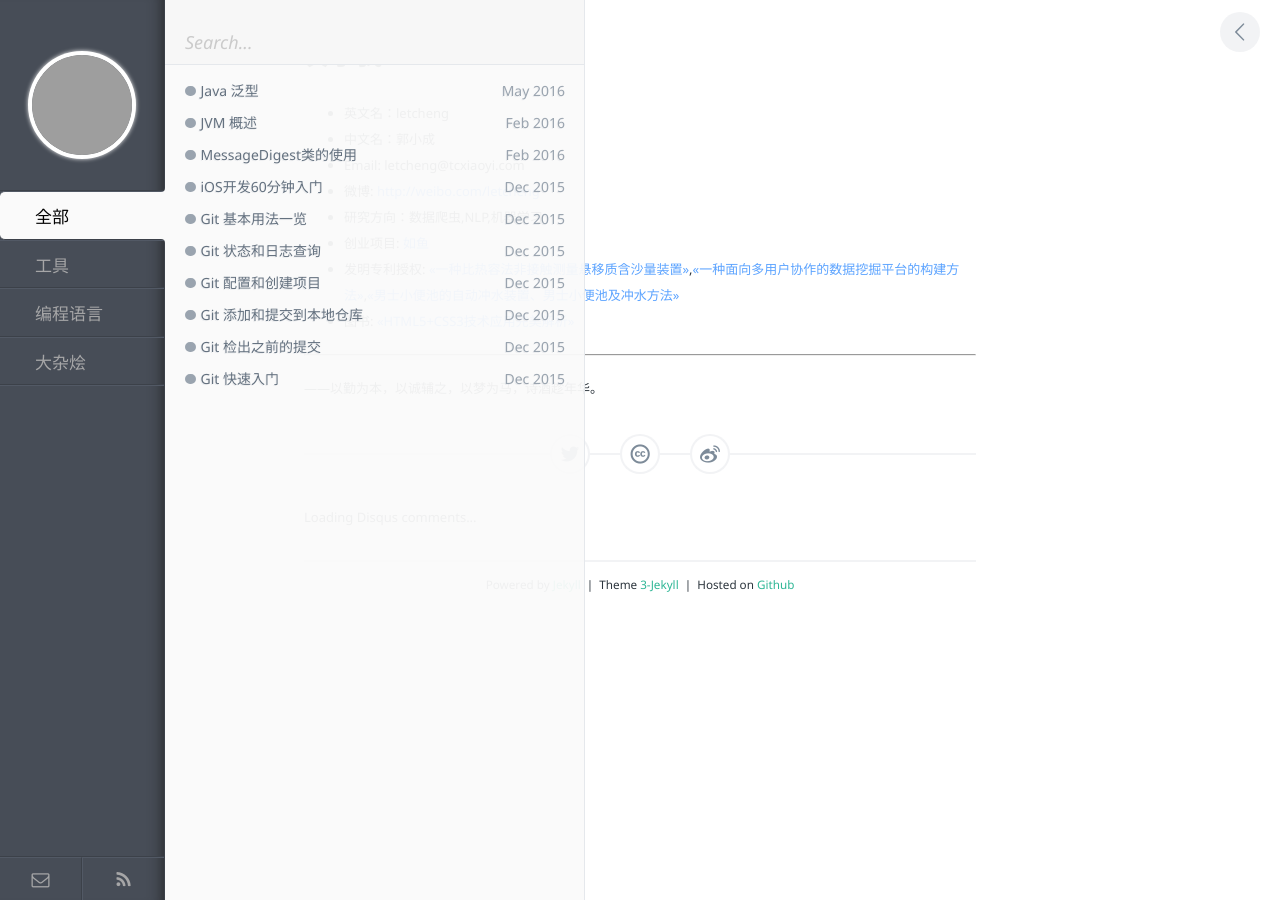
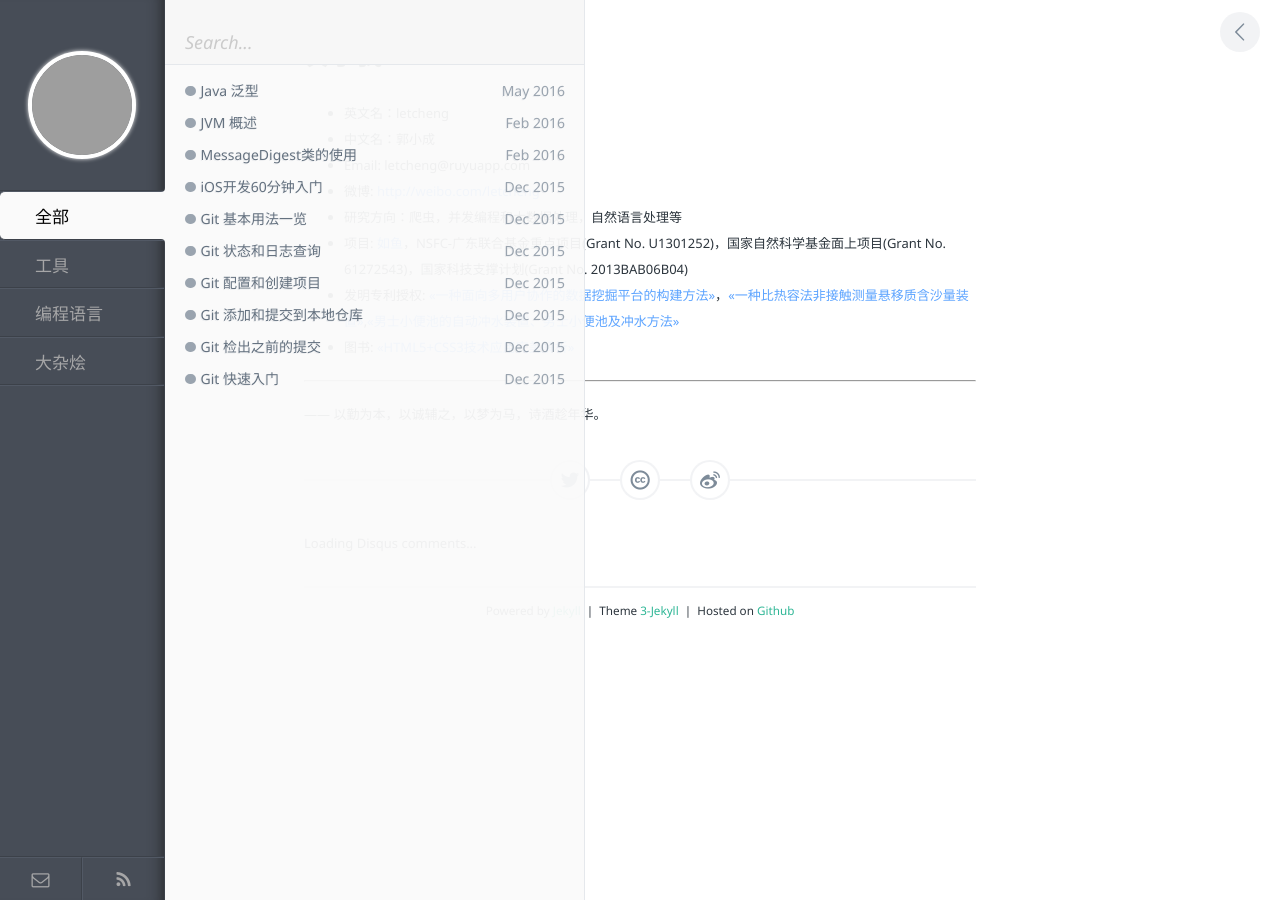
Before and after one commit to letcheng/letcheng.github.io, a Jekyll site: the page built from index.md, in a window 1280 px wide. Built offline with Jekyll 4.4.1, drawn with Linux system fonts in a browser that asks for light colours; comment, search, counter and statistics services are not loaded; grey boxes are pictures that could not be loaded.

Commit message:
修改profile

```diff
--- a/index.md
+++ b/index.md
@@ -4,13 +4,20 @@ title: 关于我
 ---
 
 * 英文名：letcheng
+
 * 中文名：郭小成
-* Email: letcheng@tcxiaoyi.com
+
+* Email: letcheng@ruyuapp.com
+
 * 微博: [http://weibo.com/letcheng](http://weibo.com/letcheng)
-* 研究方向：数据爬虫,NLP,机器学习
-* 创业项目: [如鱼](http://fir.im/ruyu)
-* 发明专利授权: [<<一种比热容法非接触测量悬移质含沙量装置>>](http://www.soopat.com/Patent/201310398082),[<<一种面向多用户协作的数据挖掘平台的构建方法>>](http://www.soopat.com/Patent/201410059806),[<<男士小便池的自动冲水装置、男士小便池及冲水方法>>](http://www.soopat.com/Patent/201410132807)
+
+* 研究方向：爬虫，并发编程和大数据处理，自然语言处理等
+
+* 项目: [如鱼](http://www.ruyuapp.com)，NSFC-广东联合基金重点项目(Grant No. U1301252)，国家自然科学基金面上项目(Grant No. 61272543)，国家科技支撑计划(Grant No. 2013BAB06B04)
+
+* 发明专利授权: [<<一种面向多用户协作的数据挖掘平台的构建方法>>](http://www.soopat.com/Patent/201410059806)，[<<一种比热容法非接触测量悬移质含沙量装置>>](http://www.soopat.com/Patent/201310398082),[<<男士小便池的自动冲水装置、男士小便池及冲水方法>>](http://www.soopat.com/Patent/201410132807)
+
 * 图书: [<<HTML5+CSS3技术应用完美解析>>](http://baike.baidu.com/link?url=45RTScu131EOYi3IAUzR9gwlX0RbJz7MalMJwACaEZd9xvGAxLapMZvqCrQKgOrbVE7rd4aOFdfU9JFh6fHKDK)
 
 ****
-——以勤为本，以诚辅之，以梦为马，诗酒趁年华。
+—— 以勤为本，以诚辅之，以梦为马，诗酒趁年华。
```
